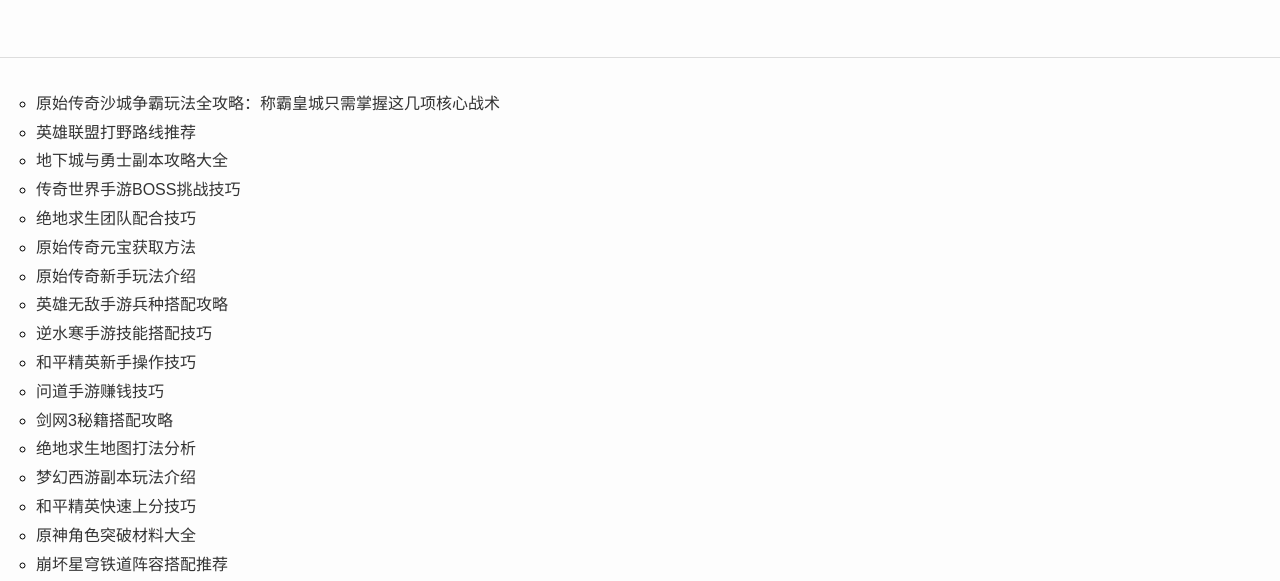
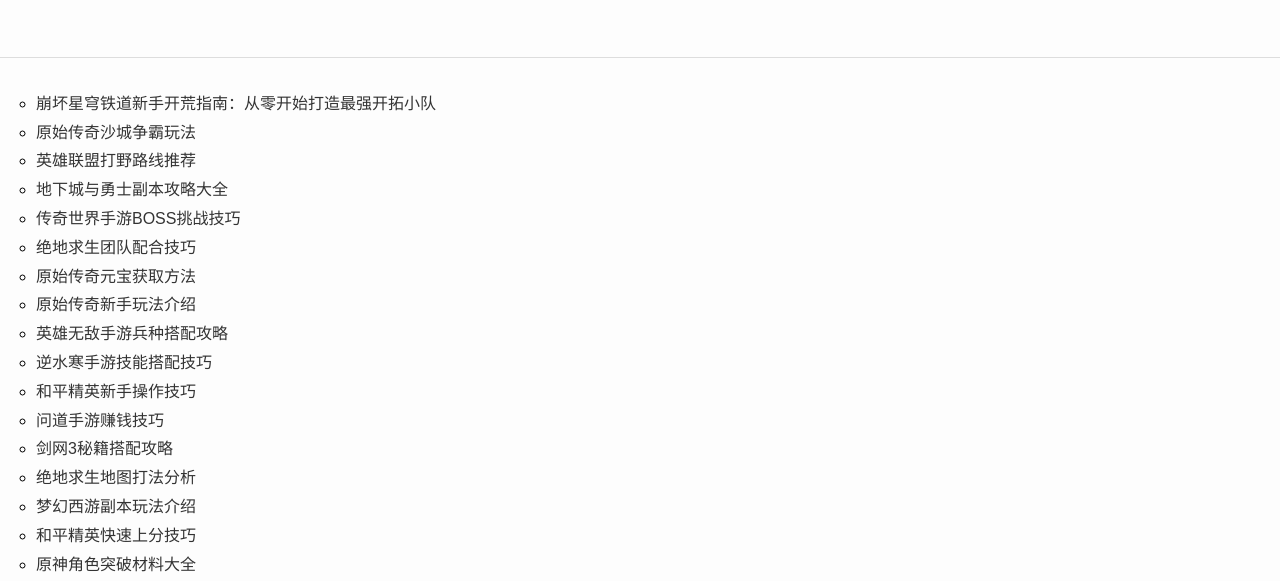
Before and after one commit to f08info/gaming-wiki-docs, a plain HTML site: page index.html in a window 1280 px wide. Shown: the part 202-783 px from the top of the page. Drawn offline with Linux system fonts and the light colour scheme.

Commit message:
update index

```diff
--- a/index.html
+++ b/index.html
@@ -21,7 +21,8 @@
 <body class="hub_qapel">
     <div class="hub_xiudp" role="banner"><h1>热门网络游戏攻略与百科全书</h1><h2>探索最全面的网络游戏攻略、速通指南、装备搭配与任务详解。开源、持续更新的玩家专属游戏百科文档库，助你轻松通关各类热门网游！</h2></div>
     <article class="hub_eduij"><div><ul class="hub_bcuxp">
-<li><a href="https://f08info.github.io/gaming-wiki-docs/docs/2026-11-15-64e665.html">原始传奇沙城争霸玩法全攻略：称霸皇城只需掌握这几项核心战术</a></li>
+<li><a href="https://f08info.github.io/gaming-wiki-docs/docs/2026-11-15-e5ff70.html">崩坏星穹铁道新手开荒指南：从零开始打造最强开拓小队</a></li>
+                <li><a href="https://f08info.github.io/gaming-wiki-docs/docs/2026-11-15-64e665.html">原始传奇沙城争霸玩法</a></li>
                 <li><a href="https://f08info.github.io/gaming-wiki-docs/docs/2026-11-14-e4ea41.html">英雄联盟打野路线推荐</a></li>
                 <li><a href="https://f08info.github.io/gaming-wiki-docs/docs/2026-11-14-ae6d94.html">地下城与勇士副本攻略大全</a></li>
                 <li><a href="https://f08info.github.io/gaming-wiki-docs/docs/2026-11-14-7a6e29.html">传奇世界手游BOSS挑战技巧</a></li>
```
